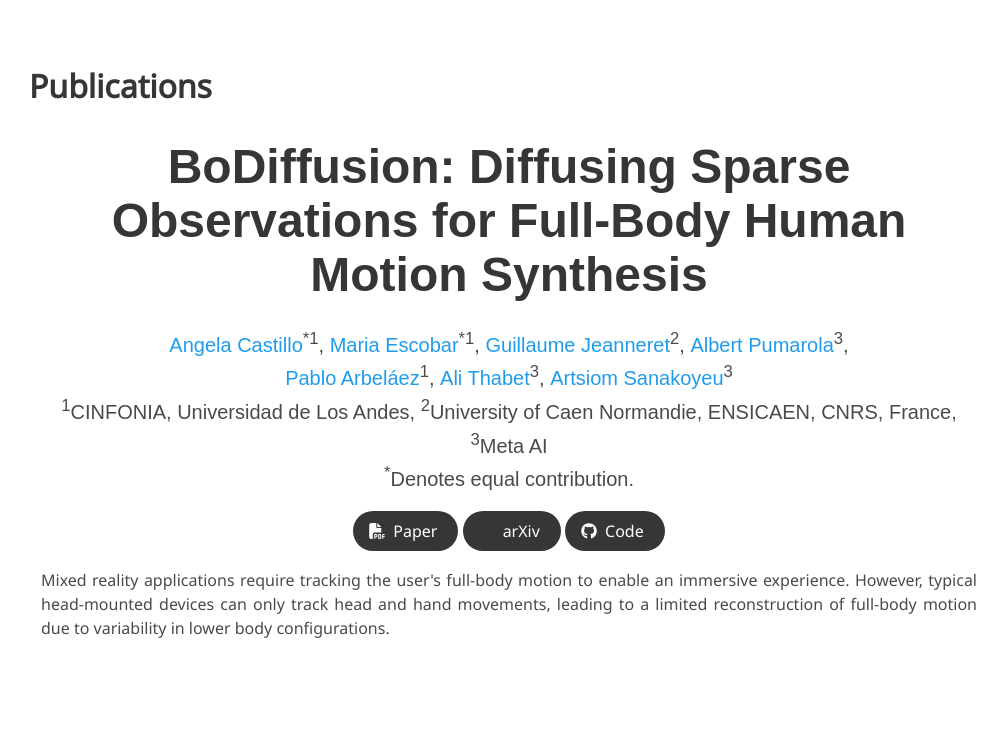
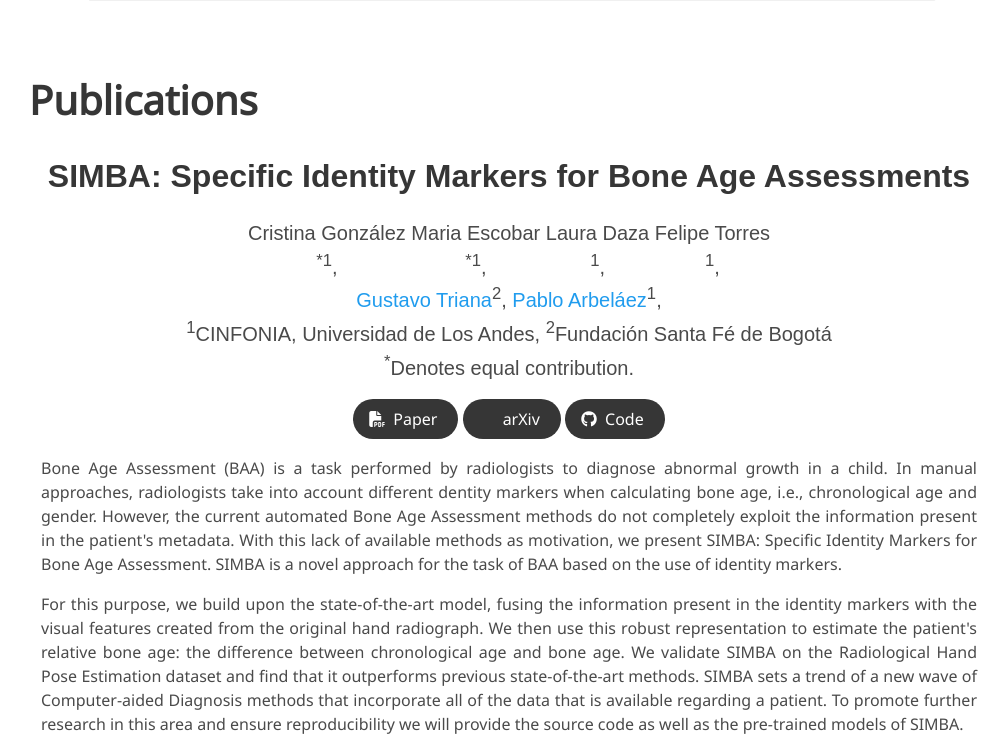
Before and after one commit to BCV-Uniandes/baar-wp, a plain HTML site: page index.html in a window 1280 px wide. Shown: the part 1612-2360 px from the top of the page, without its empty margins (131-1139 px from the left). Drawn offline with nearby package versions, Linux system fonts and the light colour scheme; some icons are missing; a web font is replaced by a local one.

Commit message:
adding simba

```diff
--- a/index.html
+++ b/index.html
@@ -107,7 +107,7 @@
 
     <div class="columns is-centered">
       <div class="column is-full-width">
-        <h2 class="title is-3"><span class="dnerf">Datasets</span> </h2>
+        <h2 class="title is-2"><span class="dnerf">Datasets</span> </h2>
         <!-- Interpolating. -->
         <h3 class="title is-4">Radiological Hand Pose Estimation (RHPE)</h3>
         <div class="column content has-text-justified">
@@ -167,37 +167,32 @@
     </div>
     <div class="columns is-centered">
       <div class="column is-full-width">
-        <h2 class="title is-3">Publications</h2>
+        <h2 class="title is-2">Publications</h2>
         <div class="column has-text-centered">
-          <h2 class="title is-1 publication-title">BoDiffusion: Diffusing Sparse Observations for Full-Body Human Motion Synthesis</h2>
+          <h2 class="title is-3 publication-title">SIMBA: Specific Identity Markers for Bone Age Assessments</h2>
           <div class="is-size-5 publication-authors">
             <span class="author-block">
-              <a href="https://angelacast135.github.io">Angela Castillo</a><sup>*1</sup>,</span>
+              <p>Cristina González</p><sup>*1</sup>,</span>
             <span class="author-block">
-              <a href="https://mc-escobar11.github.io">Maria Escobar</a><sup>*1</sup>,</span>
+              <p>Maria Escobar</p><sup>*1</sup>,</span>
             <span class="author-block">
-              <a href="https://guillaumejs2403.github.io">Guillaume Jeanneret</a><sup>2</sup>,
+              <p>Laura Daza</p><sup>1</sup>,
             </span>
             <span class="author-block">
-              <a href="https://www.albertpumarola.com">Albert Pumarola</a><sup>3</sup>,
+              <p>Felipe Torres</p><sup>1</sup>,
             </span>
             <p></p>
             <span class="author-block">
-              <a href="https://scholar.google.com/citations?user=k0nZO90AAAAJ&hl=en&oi=ao">Pablo Arbeláez</a><sup>1</sup>,
+              <a>Gustavo Triana</a><sup>2</sup>,
             </span>
             <span class="author-block">
-              <a href="https://scholar.google.com/citations?user=7T0CPEkAAAAJ&hl=en">Ali Thabet</a><sup>3</sup>,
-            </span>
-            <span class="author-block">
-              <a href="https://gdude.de">Artsiom Sanakoyeu</a><sup>3</sup>
+              <a>Pablo Arbeláez</a><sup>1</sup>,
             </span>
           </div>
 
           <div class="is-size-5 publication-authors">
             <span class="author-block"><sup>1</sup>CINFONIA, Universidad de Los Andes, </span>
-            <span class="author-block"><sup>2</sup>University of Caen Normandie, ENSICAEN, CNRS, France, </span>
-            <p></p>
-            <span class="author-block"><sup>3</sup>Meta AI</span>
+            <span class="author-block"><sup>2</sup>Fundación Santa Fé de Bogotá </span>
           </div>
            <div class="is-size-5 publication-authors">
             <span class="author-block"><sup>*</sup>Denotes equal contribution.</span>
@@ -207,7 +202,7 @@
             <div class="publication-links">
               <!-- PDF Link. -->
               <span class="link-block">
-                <a href="https://arxiv.org/pdf/2304.11118.pdf"
+                <a href="https://link.springer.com/chapter/10.1007/978-3-030-59725-2_73"
                    class="external-link button is-normal is-rounded is-dark">
                   <span class="icon">
                       <i class="fas fa-file-pdf"></i>
@@ -216,7 +211,7 @@
                 </a>
               </span>
               <span class="link-block">
-                <a href="https://arxiv.org/abs/2304.11118"
+                <a href="https://arxiv.org/abs/2007.05454"
                    class="external-link button is-normal is-rounded is-dark">
                   <span class="icon">
                       <i class="ai ai-arxiv"></i>
@@ -226,7 +221,7 @@
               </span>
               <!-- Code Link. -->
               <span class="link-block">
-                <a href="https://github.com/BCV-Uniandes/BoDiffusion"
+                <a href="https://github.com/BCV-Uniandes/SIMBA"
                    class="external-link button is-normal is-rounded is-dark">
                   <span class="icon">
                       <i class="fab fa-github"></i>
@@ -239,10 +234,21 @@
           </div>
           <div class="content has-text-justified">
             <p>
-              Mixed reality applications require tracking the user's full-body motion to enable an
-              immersive experience. However, typical head-mounted devices can only track head
-              and hand movements, leading to a limited reconstruction of full-body motion due
-              to variability in lower body configurations.
+              Bone Age Assessment (BAA) is a task performed by radiologists to diagnose abnormal growth in a child.
+       In manual approaches, radiologists take into account different dentity markers when calculating bone age, i.e.,
+        chronological age and gender. However, the current automated Bone Age Assessment methods do not completely exploit
+         the information present in the patient's metadata. With this lack of available methods as motivation, we present
+          SIMBA: Specific Identity Markers for Bone Age Assessment. SIMBA is a novel approach for the task of BAA based on
+           the use of identity markers.
+          </p>
+          <p>
+        For this purpose, we build upon the state-of-the-art model, fusing the information present in the identity markers
+         with the visual features created from the original hand radiograph. We then use this robust representation to
+          estimate the patient's relative bone age: the difference between chronological age and bone age. We validate
+          SIMBA on the Radiological Hand Pose Estimation dataset and find that it outperforms previous state-of-the-art
+          methods. SIMBA sets a trend of a new wave of Computer-aided Diagnosis methods that incorporate all of the data
+          that is available regarding a patient. To promote further research in this area and ensure reproducibility  we
+          will provide the source code as well as the pre-trained models of SIMBA.
             </p>
 
           </div>
```
